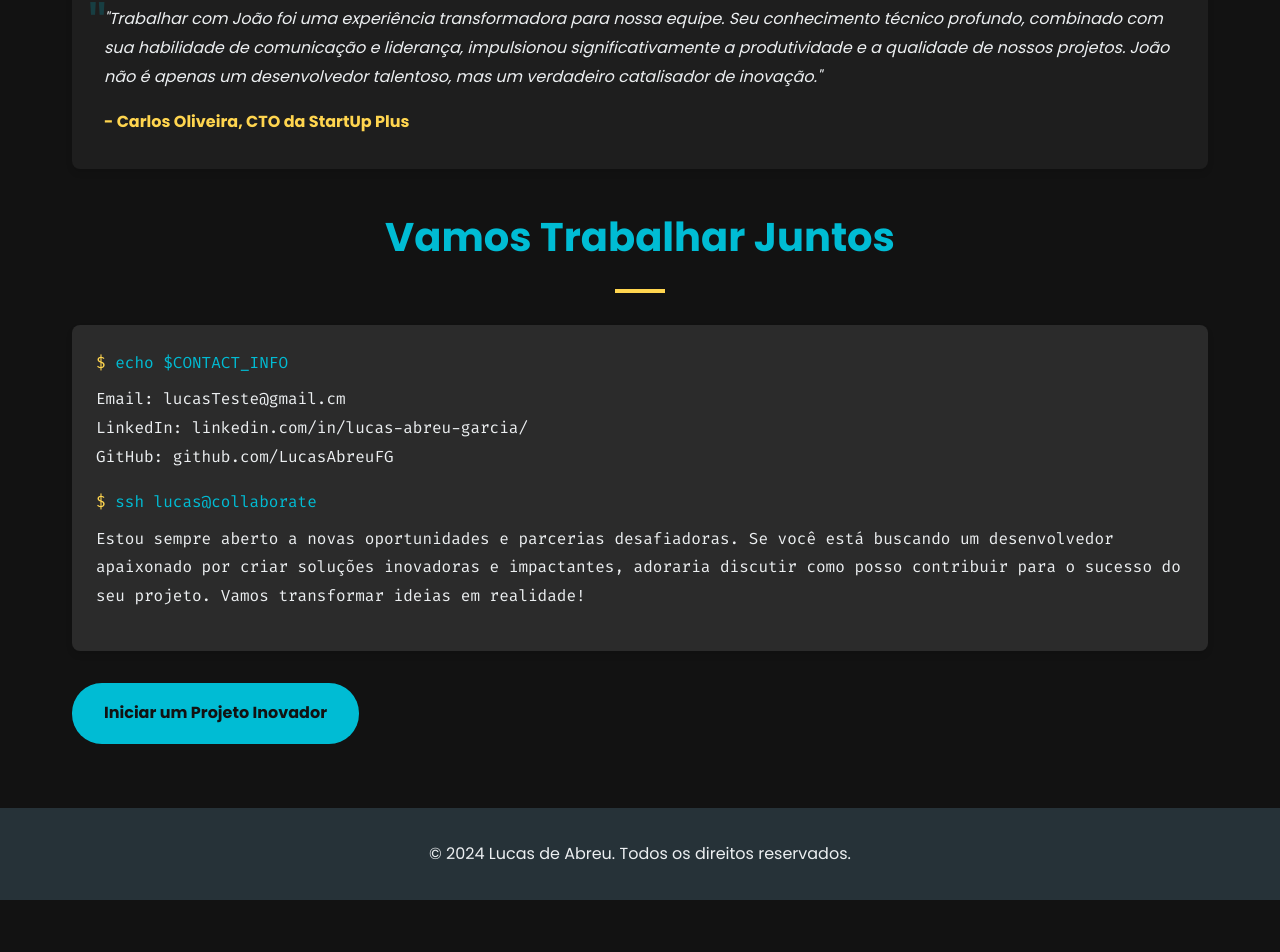
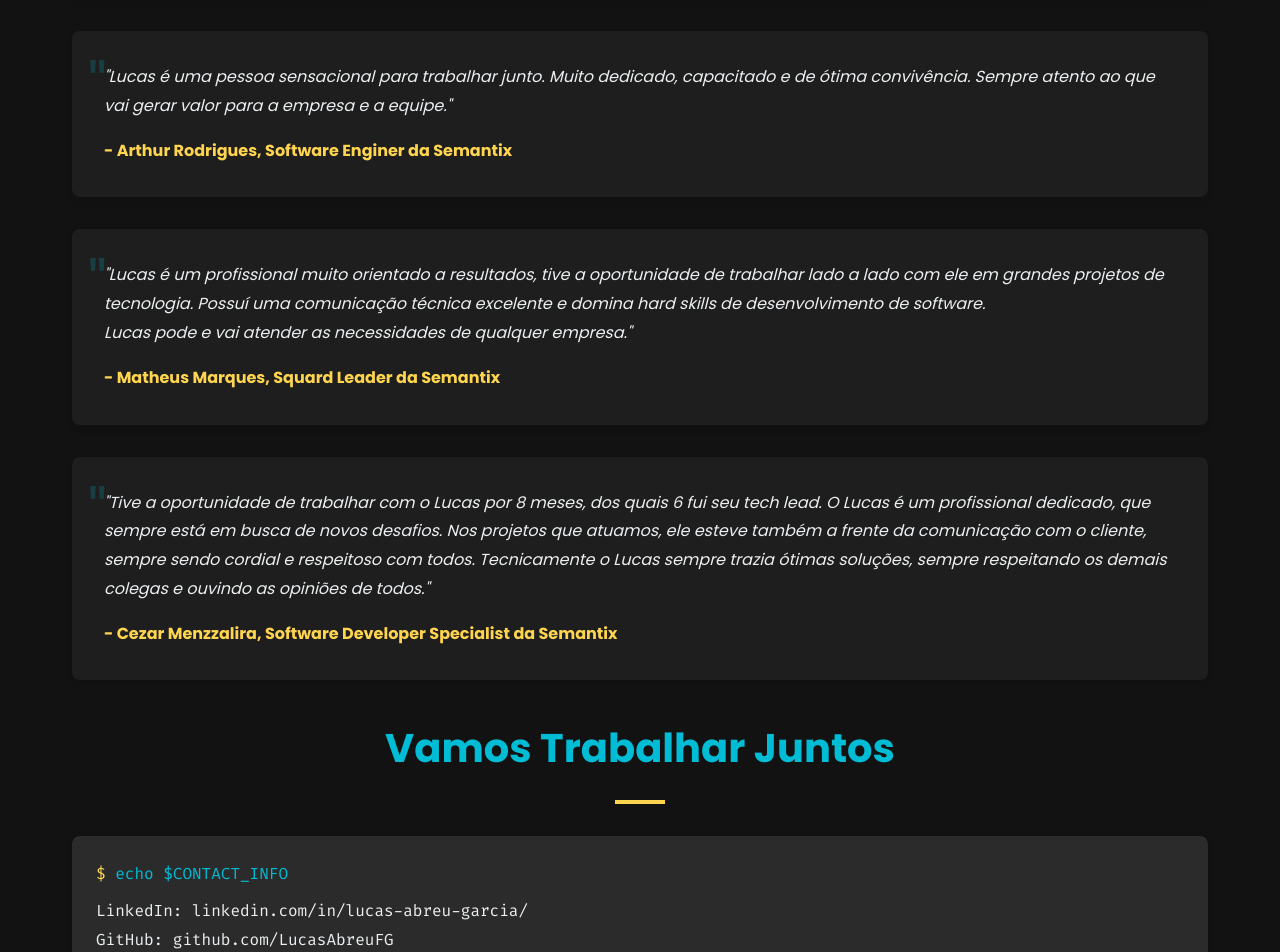
Before and after one commit to LucasAbreuFG/Portifolio_Lucas, a React (Create React App) app: page / in a window 1280 px wide. Shown: the part 1955-2907 px from the top of the page. Before the commit the page ends 2855 px from the top, so only its background shows below. Built offline with nearby package versions, Linux system fonts and the light colour scheme; the HTML template or start-up script is replaced by a standard one.

Commit message:
feat_contato

```diff
--- a/src/components/ContatoComponent.js
+++ b/src/components/ContatoComponent.js
@@ -1,7 +1,11 @@
 
 import React from 'react';
 import '../App.css'
+import '../styles/ContatoStyle.css'
 
+const whatsappNumber = process.env.REACT_APP_WHATSAPP_NUMBER;
+const linkedin = process.env.REACT_APP_LINKEDIN;
+const github = process.env.REACT_APP_GITHUB;
 const Contato = () => {
   return (
     <section id="contato">
@@ -10,9 +14,12 @@ const Contato = () => {
         <div class="terminal-content">
           <p class="command">echo $CONTACT_INFO</p>
           <p class="response">
-                <p>Email: lucasTeste@gmail.cm</p>
+            <a href={`${linkedin}`} target="_blank" rel="noopener noreferrer" className="contato-link">
               <p>LinkedIn: linkedin.com/in/lucas-abreu-garcia/</p>
+            </a>
+            <a href={`${github}`}target="_blank" rel="noopener noreferrer" className="contato-link">
             <p>GitHub: github.com/LucasAbreuFG</p>
+            </a>
           </p>
           <p class="command">ssh lucas@collaborate</p>
           <p class="response">
@@ -20,7 +27,7 @@ const Contato = () => {
           </p>
         </div>
       </div>
-          <a href="mailto:joao.silva@example.com" class="cta-button">Iniciar um Projeto Inovador</a>
+      <a href={`https://wa.me/${whatsappNumber}`} class="cta-button">Iniciar um Projeto Inovador</a>
     </section>
   )
 }
--- a/src/components/DepoimentosComponent.js
+++ b/src/components/DepoimentosComponent.js
@@ -6,14 +6,35 @@ const Depoimentos = () => {
     return (
         <section id="depoimentos">
             <h2>Depoimentos</h2>
-            <div class="testimonial">
-                <p class="testimonial-content">"João é um desenvolvedor excepcional. Sua habilidade técnica, criatividade e dedicação ao projeto superaram todas as nossas expectativas. Ele não apenas entregou um produto de alta qualidade, mas também trouxe ideias inovadoras que elevaram nosso projeto a um novo patamar."</p>
-                <p class="testimonial-author">- Maria Santos, CEO da TechInova</p>
-            </div>
-            <div class="testimonial">
-                <p class="testimonial-content">"Trabalhar com João foi uma experiência transformadora para nossa equipe. Seu conhecimento técnico profundo, combinado com sua habilidade de comunicação e liderança, impulsionou significativamente a produtividade e a qualidade de nossos projetos. João não é apenas um desenvolvedor talentoso, mas um verdadeiro catalisador de inovação."</p>
-                <p class="testimonial-author">- Carlos Oliveira, CTO da StartUp Plus</p>
-            </div>
+            <a href="https://www.linkedin.com/in/lucas-abreu-garcia/details/recommendations/?detailScreenTabIndex=0" target="_blank" rel="noopener noreferrer" className="testimonial-link">
+                <div class="testimonial">
+                    <p class="testimonial-content">"Lucas se destaca por sua dedicação e capacidade de aprender rapidamente, sempre trazendo soluções técnicas robustas para os desafios que enfrentamos. Seu compromisso com a excelência e habilidade para lidar com situações complexas contribuíram significativamente para o sucesso dos nossos projetos.
+                        <br />Além das competências técnicas, Lucas possui uma excelente comunicação, sempre mantendo uma interação respeitosa e produtiva com clientes e colegas..."</p>
+                    <p class="testimonial-author">- Rodrigo Mello, Senior Fullstack Developer da Kruzer</p>
+                </div>
+            </a>
+            <a href="https://www.linkedin.com/in/lucas-abreu-garcia/details/recommendations/?detailScreenTabIndex=0" target="_blank" rel="noopener noreferrer" className="testimonial-link">
+                <div class="testimonial">
+                    <p class="testimonial-content">"Lucas é uma pessoa sensacional para trabalhar junto. Muito dedicado, capacitado e de ótima convivência. Sempre atento ao que vai gerar valor para a empresa e a equipe."</p>
+                    <p class="testimonial-author">- Arthur Rodrigues, Software Enginer da Semantix</p>
+                </div>
+            </a>
+            <a href="https://www.linkedin.com/in/lucas-abreu-garcia/details/recommendations/?detailScreenTabIndex=0" target="_blank" rel="noopener noreferrer" className="testimonial-link">
+                <div class="testimonial">
+                    <p class="testimonial-content">"Lucas é um profissional muito orientado a resultados, tive a oportunidade de trabalhar lado a lado com ele em grandes projetos de tecnologia. Possuí uma comunicação técnica excelente e domina hard skills de desenvolvimento de software.
+                        <br />Lucas pode e vai atender as necessidades de qualquer empresa."</p>
+                    <p class="testimonial-author">- Matheus Marques, Squard Leader da Semantix</p>
+                </div>
+            </a>
+            <a href="https://www.linkedin.com/in/lucas-abreu-garcia/details/recommendations/?detailScreenTabIndex=0" target="_blank" rel="noopener noreferrer" className="testimonial-link">
+                <div class="testimonial">
+                    <p class="testimonial-content">"Tive a oportunidade de trabalhar com o Lucas por 8 meses, dos quais 6 fui seu tech lead.
+                        O Lucas é um profissional dedicado, que sempre está em busca de novos desafios.
+                        Nos projetos que atuamos, ele esteve também a frente da comunicação com o cliente, sempre sendo cordial e respeitoso com todos.
+                        Tecnicamente o Lucas sempre trazia ótimas soluções, sempre respeitando os demais colegas e ouvindo as opiniões de todos."</p>
+                    <p class="testimonial-author">- Cezar Menzzalira, Software Developer Specialist da Semantix</p>
+                </div>
+            </a>
         </section>
 
     )
--- /dev/null
+++ b/src/styles/ContatoStyle.css
@@ -0,0 +1,13 @@
+.contato-link {
+    text-decoration: none;
+    color: inherit;
+    display: block; /* Faz a área toda ser clicável */
+  }
+
+  .contato-link {
+    cursor: pointer;
+  }
+  .contato-link:hover {
+    background-color: rgba(255, 255, 255, 0.1); /* Leve clareamento */
+    opacity: 0.9; /* Suaviza um pouco a opacidade */
+  }
--- a/src/styles/DepoimentoStyle.css
+++ b/src/styles/DepoimentoStyle.css
@@ -27,3 +27,16 @@
     font-weight: bold;
     color: var(--accent-color);
   }
+  .testimonial-link {
+    text-decoration: none;
+    color: inherit;
+    display: block; /* Faz a área toda ser clicável */
+  }
+
+  .testimonial {
+    cursor: pointer;
+  }
+  .testimonial:hover {
+    background-color: rgba(255, 255, 255, 0.1); /* Leve clareamento */
+    opacity: 0.9; /* Suaviza um pouco a opacidade */
+  }
--- a/src/styles/NavigationStyle.css
+++ b/src/styles/NavigationStyle.css
@@ -1,9 +1,5 @@
 nav {
     background-color: var(--secondary-color);
-    padding: 1rem 0;
-    position: sticky;
-    top: 0;
-    z-index: 1000;
   }
 
   nav ul {
@@ -27,7 +23,14 @@ nav {
   nav ul li a:hover {
     color: var(--primary-color);
   }
-
+  @media (min-width: 1000px) {
+    nav {
+      padding: 1rem 0;
+      position: sticky;
+      top: 0;
+      z-index: 1000;
+    }
+ }
   @media (max-width: 768px) {
      nav ul {
       flex-direction: column;
```
Also changed, not shown: 1 other file (tests, documents, lock files or other folders). Lines whose indentation alone changed are shown as unchanged.
